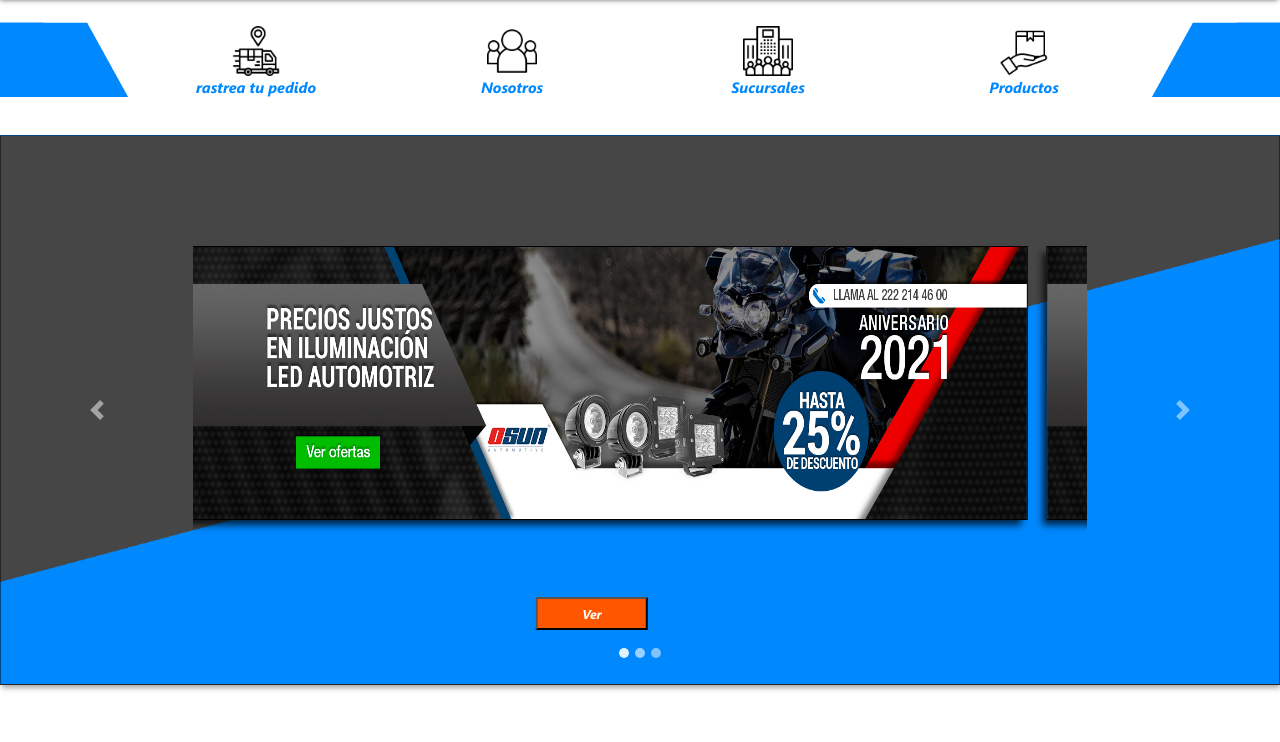
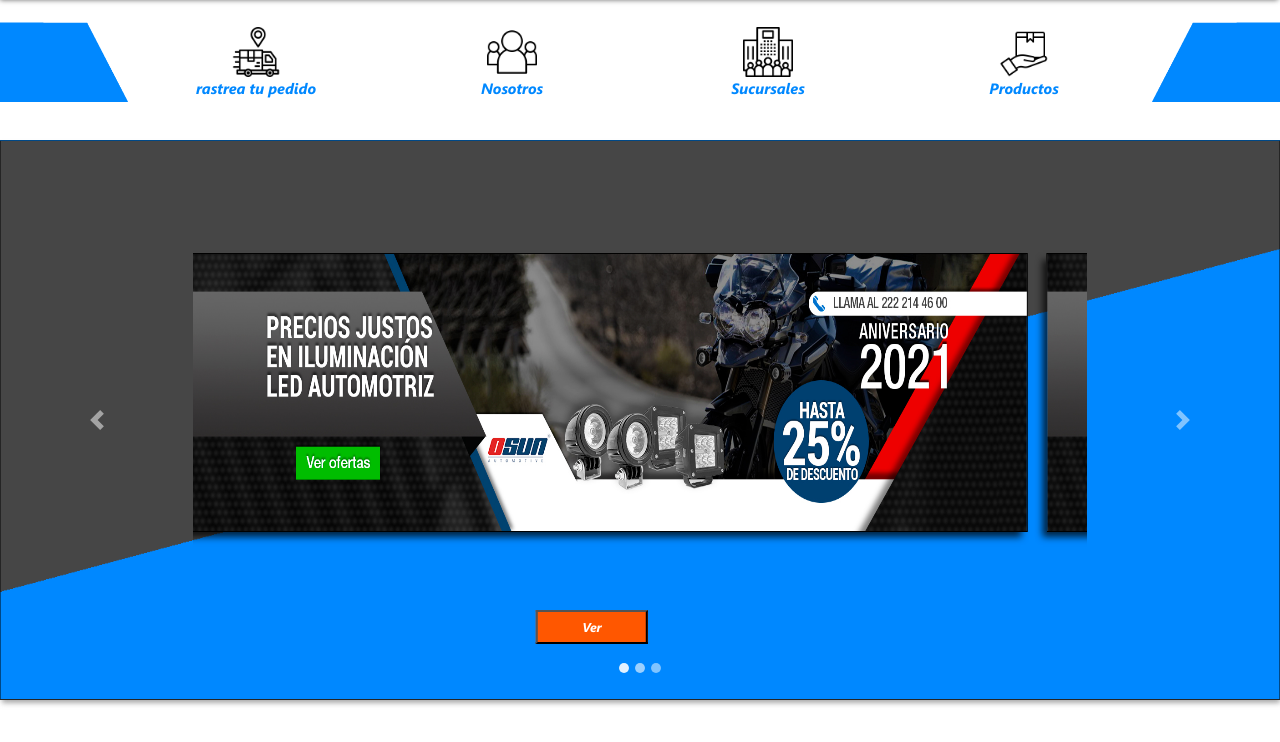
Before and after one commit to kevyx-gif/RefaccionesAdan, a plain HTML site: page index.html in a window 1280 px wide. Shown: the part 58-800 px from the top of the page. Drawn offline with nearby package versions, Linux system fonts and the light colour scheme.

Commit message:
mejoras css adaptabilidad

```diff
--- a/index.css
+++ b/index.css
@@ -12,9 +12,11 @@
 body
 {
     background: #ffffff;
+    scrollbar-color: #000;
 }
 /*////////////////////////////////////////////////////////////////////////////////////////////////////////////////////*/
-@media screen and (max-width : 1920px) {
+@media screen and (max-width : 1920px)
+{
     /*/////////////////////////////////////////BAR MENU////////////////////////////////////////////////*/
     header
     {
@@ -140,13 +142,13 @@ body
         user-select: none;
         /*/////////////////////////////////*/
         width: 100%;
-        height: 75px;
+        height: 10vh;
         display: flex;
         flex-direction: row;
-        align-items: center;
+        align-items: flex-start;
     }
 
-    .cuadro1
+    .Nav_bar2 .cuadro1
     {
         width: 10%;
         height: 100%;
@@ -222,8 +224,7 @@ body
         background-size: cover;
         background-position: center;
         width: 100%;
-
-        height:calc(100*7px);
+        height:70vh;
         display: flex !important;
         align-items: center;
         align-content: center;
@@ -438,14 +439,6 @@ body
 
 }
 
-/*////////////////////////////////////////////////////////////////////////////////////////////////////////////////////*/
-@media screen and (max-width : 1450px)
-{
-    .CarruselBod
-    {
-        height: 550px;
-    }
-}
 
 /*////////////////////////////////////////////////////////////////////////////////////////////////////////////////////*/
 @media screen and (max-width : 1280px )  and (max-height : 1024px)
@@ -489,10 +482,7 @@ body
     }
 
     /*///////////////////////////////////////NAV BAR//////////////////////////////////////////////////////////////*/
-    .Nav_bar2
-    {
-        height: 60px;
-    }
+
 
     .nav_b  .card a img
     {
@@ -528,10 +518,6 @@ body
     }
 
     /*/////////////////////////////////////////Carrusel////////////////////////////////////////////////*/
-    .CarruselBod
-    {
-        height: 500px
-    }
 
     .carousel-indicators li
     {
```
